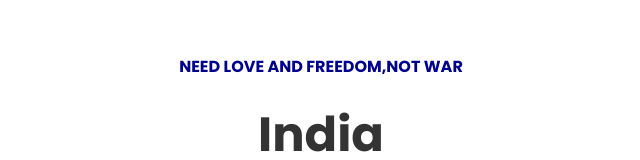
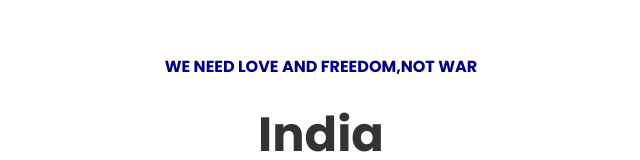
Before and after one commit to Soumojeet-aich48/COUNTRY-FLAG-NAME, a plain HTML site: page index.html in a window 1280 px wide. Shown: the part 196-356 px from the top of the page, without its empty margins (319-959 px from the left). Drawn offline with Linux system fonts and the light colour scheme.

Commit message:
Update index.html

```diff
--- a/index.html
+++ b/index.html
@@ -9,7 +9,7 @@
 </head>
 <body>
     <ul>
-        <li style="font-size: medium;color: darkblue;"><a href="https://www.news18.com/news/world/russia-ukraine-war-news-live-updates-chernobyl-disaster-nuclear-putin-zelenskyy-indian-students-evacuation-kharkiv-blast-kyiv-livenews-4837139.html"></a> NEED LOVE AND FREEDOM,NOT WAR</li>
+        <li style="font-size: medium;color: darkblue;"><a href="https://www.news18.com/news/world/russia-ukraine-war-news-live-updates-chernobyl-disaster-nuclear-putin-zelenskyy-indian-students-evacuation-kharkiv-blast-kyiv-livenews-4837139.html"></a> WE NEED LOVE AND FREEDOM,NOT WAR</li>
         <li data-text="India">India</li>
         <li data-text="Ukraine">Ukraine</li>
         <li data-text="Russia">Russia</li>
```
